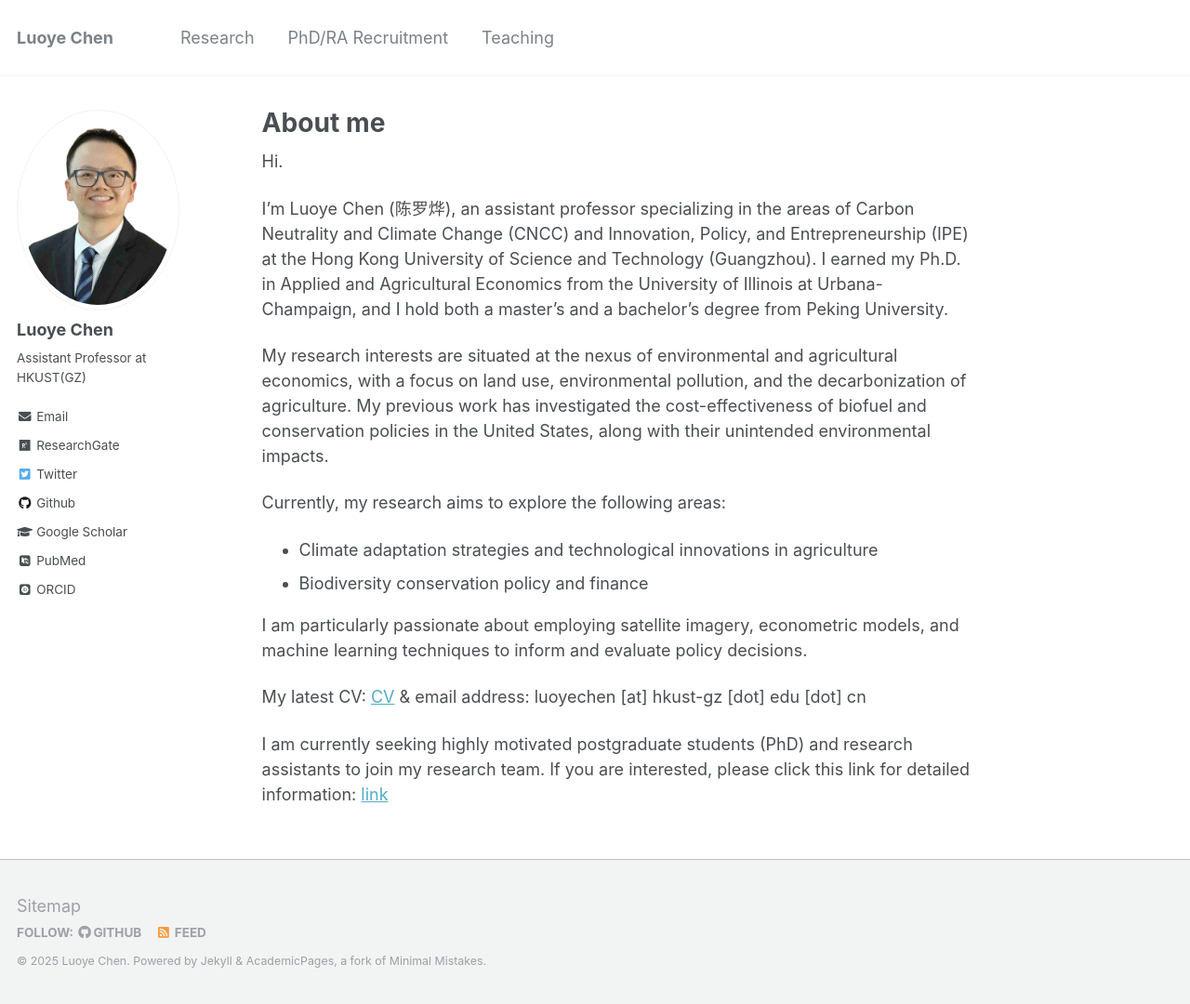
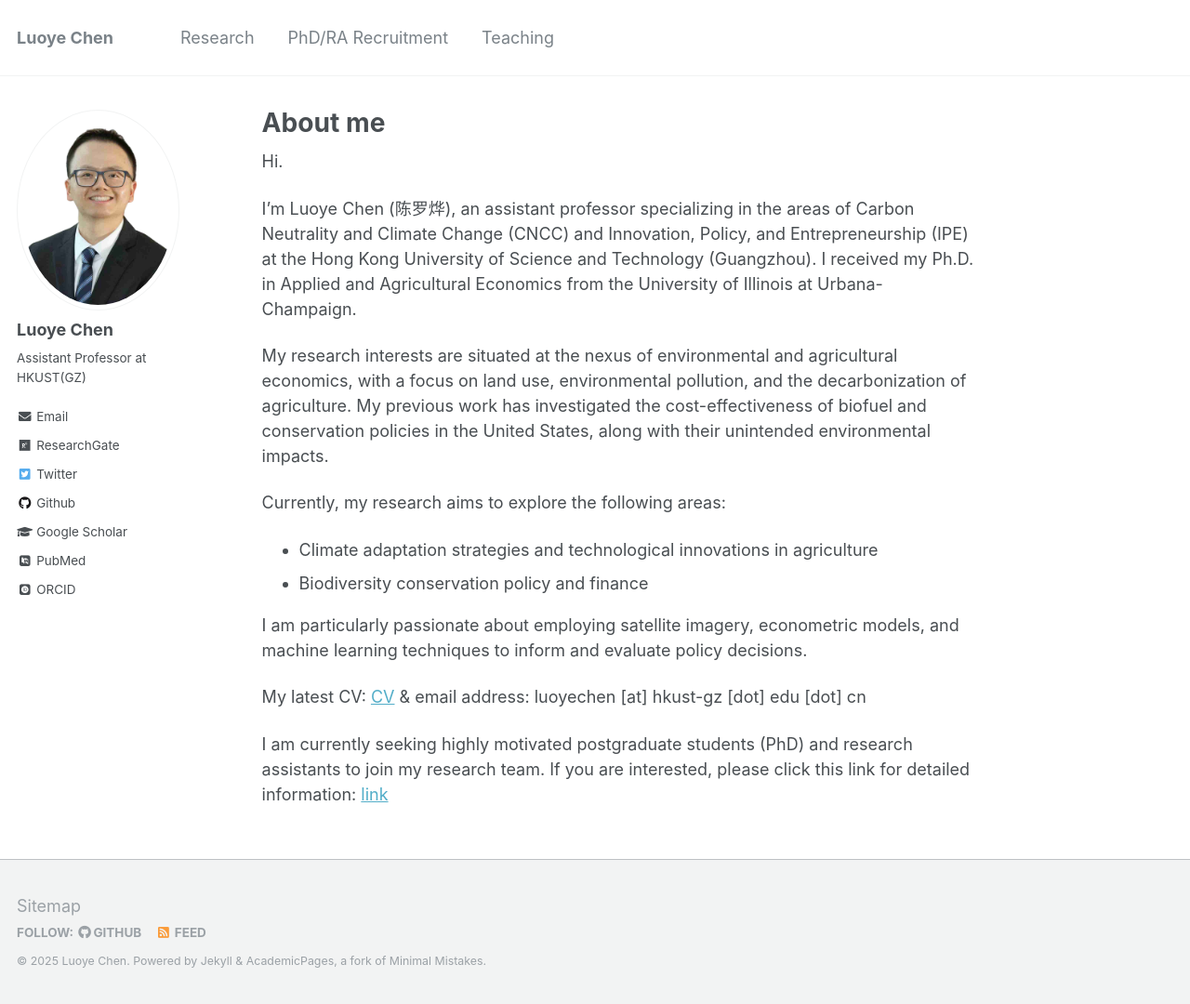
Before and after one commit to luoyec/luoyec.github.io, a Jekyll site: the page built from _pages/about.md, in a window 1280 px wide and 1080 px high. Shown: the whole window at 93% size. Built offline with Jekyll 4.4.1, drawn with Linux system fonts in a browser that asks for light colours; some web fonts are replaced.

Commit message:
Update about.md

```diff
--- a/_pages/about.md
+++ b/_pages/about.md
@@ -10,7 +10,7 @@ redirect_from:
 
 Hi.
 
-I'm Luoye Chen (陈罗烨), an assistant professor specializing in the areas of Carbon Neutrality and Climate Change (CNCC) and Innovation, Policy, and Entrepreneurship (IPE) at the Hong Kong University of Science and Technology (Guangzhou). I earned my Ph.D. in Applied and Agricultural Economics from the University of Illinois at Urbana-Champaign, and I hold both a master's and a bachelor's degree from Peking University.
+I'm Luoye Chen (陈罗烨), an assistant professor specializing in the areas of Carbon Neutrality and Climate Change (CNCC) and Innovation, Policy, and Entrepreneurship (IPE) at the Hong Kong University of Science and Technology (Guangzhou). I received my Ph.D. in Applied and Agricultural Economics from the University of Illinois at Urbana-Champaign.
 
 My research interests are situated at the nexus of environmental and agricultural economics, with a focus on land use, environmental pollution, and the decarbonization of agriculture. My previous work has investigated the cost-effectiveness of biofuel and conservation policies in the United States, along with their unintended environmental impacts.
 
```
